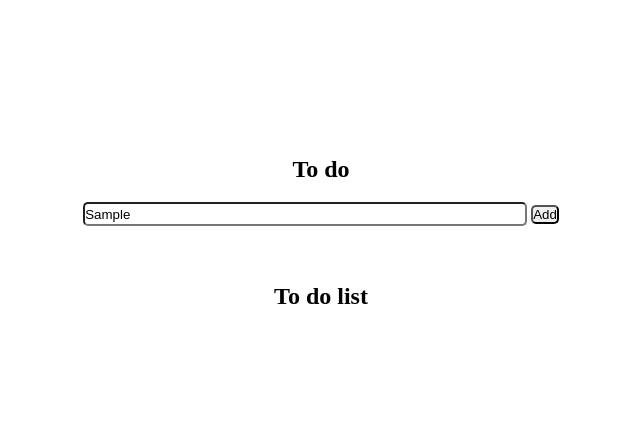
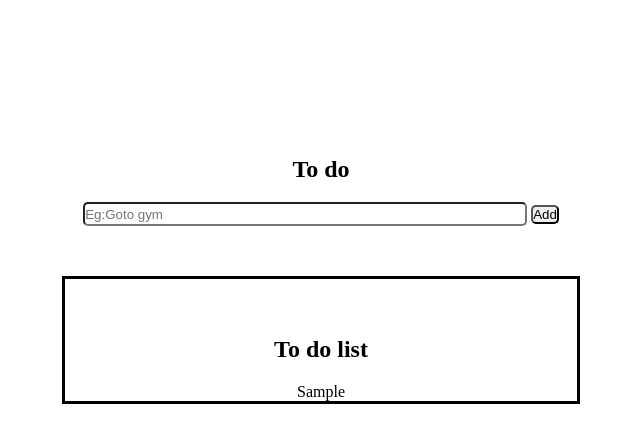
Before and after one commit to MuhammedShadin/To-do-list, a plain HTML site: page index.html in a window 1280 px wide. Both pictures are taken after typing "Sample" into the empty fields and a click on the input "Add". Shown: the whole page, without its empty margins (319-959 px from the left). Drawn offline with Linux system fonts and the light colour scheme.

Commit message:
adding todo and minimum styling

```diff
--- a/index.html
+++ b/index.html
@@ -14,13 +14,13 @@
             </div>
             <div class="two">
                 <input type="text" class="two_text" placeholder="Eg:Goto gym" id="things">
-                <input type="submit" value="Add" id="add">
+                <input type="submit" value="Add" id="add" onclick="handle()">
             </div>
             <div class="three">
                 <h2>To do list</h2>
-                <ul>
-                    <li id="task-one"></li>
-                </ul>
+                <div id="lists">
+                    <div id="task-one" class="css-tasks"></div>
+                </div>
             </div>
 
         </div>
--- a/script.js
+++ b/script.js
@@ -1,7 +1,11 @@
+//var button = document.getElementById("add");
 var task = document.getElementById("things").value;
-var button = document.getElementById("add");
-button.onclick=handle;
+//button.onclick=handle;
 function handle(){
     var task = document.getElementById("things").value;
-
+    const list = document.getElementById('lists');
+    const newListItem = document.createElement('div');
+    newListItem.textContent = task;
+    list.appendChild(newListItem);
+    things.value='';
 }
--- a/style.css
+++ b/style.css
@@ -21,7 +21,18 @@
     }
     .three{
         padding-top: 57px;
+        border-style: solid;
+        height: auto;
+        width: 40%;
+        margin-left: auto;
+        margin-right: auto;
+        margin-top: 50px;
     }
     #add{
         border-radius: 5px;
     }
+    .css-tasks{
+        font-size: 20px;
+        padding: 10px;
+
+    }
```
